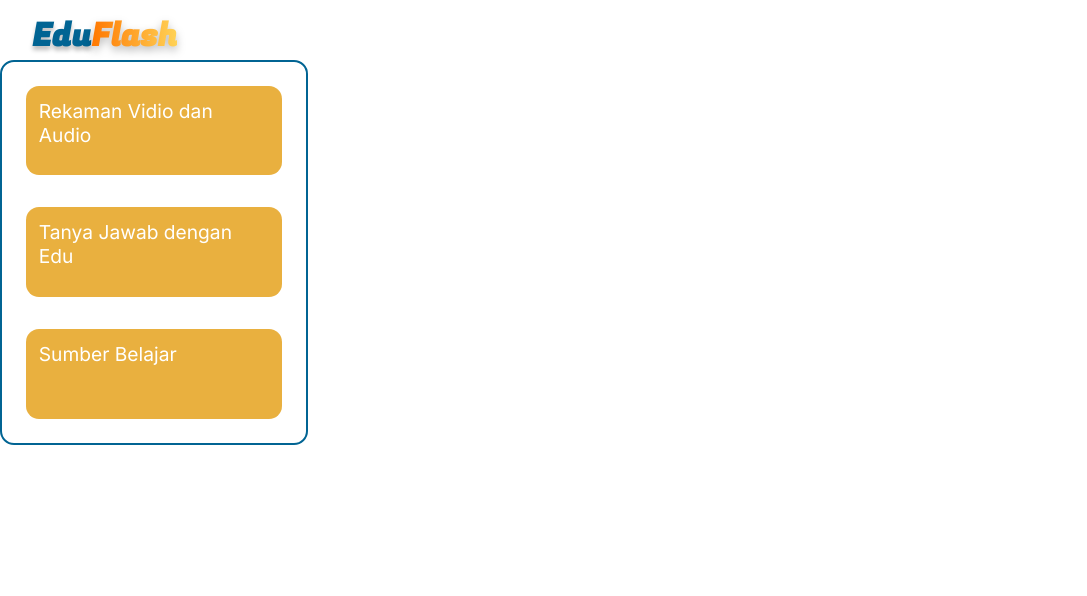
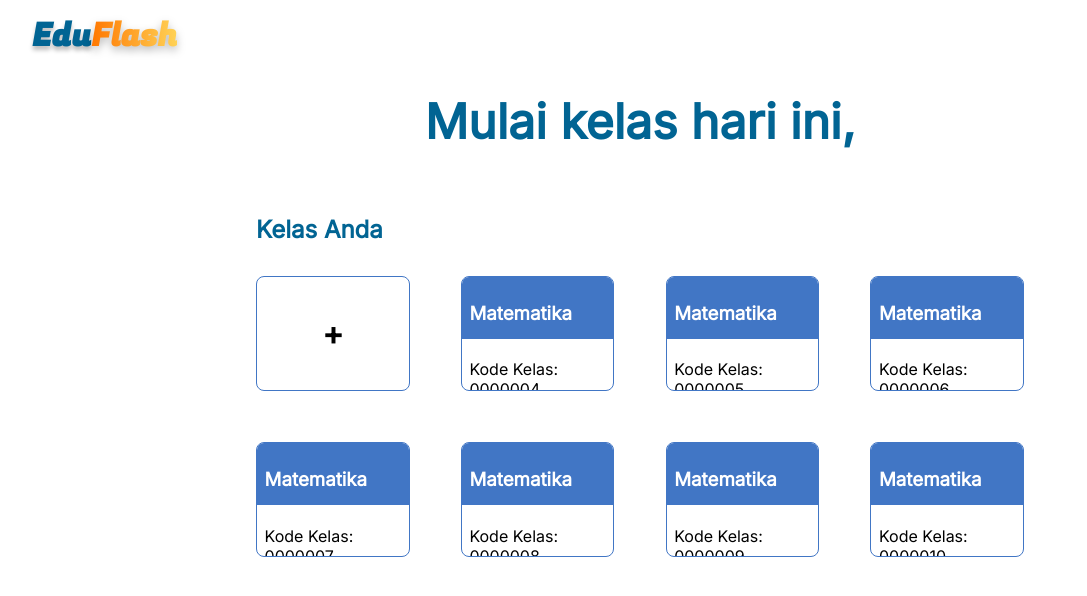
Before and after one commit to Kutukobra/EduFlash, a Vue app: page /dashboard in a window 1280 px wide. Shown: the top 596 px of the page, without its empty margins (0-1087 px from the left). Built offline with nearby package versions, Linux system fonts and the light colour scheme.

Commit message:
room select page

```diff
--- a/src/components/Question.vue
+++ b/src/components/Question.vue
@@ -1,5 +1,5 @@
 <script setup>
-import { defineProps } from 'vue';
+import { defineProps } from "vue";
 defineProps({
   question: Object,
 });
@@ -7,9 +7,16 @@ defineProps({
 
 <template>
   <section class="question">
-    <h3>{{ (question.id + 1) + ". " + question.question }}</h3>
+    <h3>{{ question.id + 1 + ". " + question.question }}</h3>
     <label v-for="option in question.options">
-        <input type="radio" :name="'q_' + question.id" :value="option.id">
+      <input
+        type="radio"
+        :name="'q_' + question.id"
+        :value="option.id"
+        @change="
+          $emit('update', { questionId: question.id, optionId: option.id })
+        "
+      />
       {{ option.text }}
     </label>
   </section>
@@ -26,7 +33,7 @@ defineProps({
   padding: 1rem;
 }
 
-    .question  h3 {
+.question h3 {
   font-size: 1.5rem;
   color: #15394a;
   font-weight: 800;
@@ -40,15 +47,15 @@ defineProps({
   background-color: #016493;
   padding: 1rem;
   font-size: 1.2rem;
-        color: #FFFFFF;
+  color: #ffffff;
 }
 
 .question > label:hover {
   cursor: pointer;
-        background-color: #F3B124;
+  background-color: #f3b124;
 }
 
 .question > label:has(input:checked) {
-        background-color: #F3B124;
+  background-color: #f3b124;
 }
 </style>
--- /dev/null
+++ b/src/components/ScoreResult.vue
@@ -0,0 +1,53 @@
+<script setup>
+const props = defineProps({
+  score: Number,
+});
+const emit = defineEmits(["close"]);
+</script>
+
+<template>
+  <div class="overlay">
+    <div class="popup">
+      <h1>Skor Anda</h1>
+      <span class="score">{{ Math.round(score) }}%</span>
+      <button @click="emit('close')">Tutup</button>
+    </div>
+  </div>
+</template>
+
+<style scoped>
+.overlay {
+  position: fixed;
+  inset: 0;
+  background: rgba(0, 0, 0, 0.4);
+  display: flex;
+  align-items: center;
+  justify-content: center;
+  z-index: 999;
+}
+
+.popup {
+  background: white;
+  padding: 2rem 3rem;
+  border-radius: 16px;
+  text-align: center;
+  box-shadow: 0 10px 40px rgba(0,0,0,0.25);
+}
+
+.score {
+  display: block;
+  font-size: 3rem;
+  font-weight: 800;
+  margin: 1rem 0;
+}
+
+button {
+  padding: 0.6rem 1.5rem;
+  border-radius: 10px;
+  border: none;
+  background: #016493;
+  color: white;
+  font-size: 1rem;
+  cursor: pointer;
+}
+</style>
--- a/src/pages/Dashboard.vue
+++ b/src/pages/Dashboard.vue
@@ -1,34 +1,145 @@
 <script setup>
 import Header from "@/components/Header.vue";
-import { ref, defineModel } from "vue";
-import axios, { HttpStatusCode } from "axios";
-import Navbar from "@/components/Navbar.vue";
+import { onMounted, ref } from "vue";
 
+const username = ref("")
 
-const invalidRoom = ref(false);
+const roomHistory = [
+  {
+    title: "Matematika",
+    roomId: "0000004",
+  },
+  {
+    title: "Matematika",
+    roomId: "0000005",
+  },
+  {
+    title: "Matematika",
+    roomId: "0000006",
+  },
+  {
+    title: "Matematika",
+    roomId: "0000007",
+  },
+  {
+    title: "Matematika",
+    roomId: "0000008",
+  },
+  {
+    title: "Matematika",
+    roomId: "0000009",
+  },
+  {
+    title: "Matematika",
+    roomId: "0000010",
+  },
+]
 
+onMounted(() => {
+  username.value = localStorage.getItem("username");
+})
 </script>
 
 <template>
   <Header />
-  <div id="join-wrapper">
-    <main>
-
-    </main>
-    <Navbar />
-  </div>
+  <main>
+    <h1>Mulai kelas hari ini, {{ username }}</h1>
+    <section>
+      <h2>Kelas Anda</h2>
+      <div id="class-grid">
+        <div id="new-class">
+          +
+        </div>
+        <div class="room-card" v-for="room in roomHistory" :key="room.roomId">
+          <div class="room-card-top">
+            <h3>{{ room.title }}</h3>
+          </div>
+          <div class="room-card-bottom">
+            <span>Kode Kelas: {{ room.roomId }}</span>
+          </div>
+        </div>
+      </div>
+    </section>
+  </main>
 </template>
 
 <style scoped>
-#join-wrapper {
-  width: 100%;
+
+main {
+  display: flex;
+  flex-direction: column;
+  align-items: center;
 }
 
-main {
-  width: 50%;
+h1 {
+  color: #016493;
+  font-size: 3rem;
+  margin-bottom: 4rem;
+  margin-top: 2rem;
 }
 
-#navbar {
-  width: 20%;
+h2 {
+  color: #016493;
+  margin-bottom: 2rem;
 }
+
+section {
+  position: relative;
+  width: 60%;
+  height: 50%;
+}
+
+#class-grid {
+  display: grid;
+  grid-template-columns: 1fr 1fr 1fr 1fr;
+  gap: 3.2rem;
+}
+
+#new-class,
+.room-card {
+  box-sizing: border-box;
+  border: 1px solid #4176C5;
+  border-radius: 8px;
+  background: white;
+  overflow: hidden;
+
+  aspect-ratio: 4 / 3;
+}
+
+h3 {
+  position: relative;
+  top: 40%;
+  left: 5%;
+  color: white;
+}
+
+.room-card-top {
+  box-sizing: border-box;
+  width: 100%;
+  height: 55%;
+  margin: 0px;
+  background-color: #4176C5;
+}
+
+.room-card-bottom {
+  width: 100%;
+  height: 45%;
+}
+
+span {
+  position: relative;
+  left: 5%;
+  top: 40%;
+  font-size: 1rem;
+}
+
+#new-class {
+  font-size: 2rem;
+  font-weight: bold;
+  cursor: pointer;
+  display: flex;
+  justify-content: center;
+  align-items: center;
+}
+
 </style>
--- a/src/pages/JoinQuiz.vue
+++ b/src/pages/JoinQuiz.vue
@@ -11,9 +11,10 @@ const invalidRoom = ref(false);
 
 function submitJoinRoom() {
   axios
-    .get("/room/join", {
+    .post("/room/join", {
       params: {
         roomId: roomId.value,
+        studentName: name.value,
       },
     })
     .then((response) => {
--- a/src/pages/Quiz.vue
+++ b/src/pages/Quiz.vue
@@ -1,6 +1,8 @@
 <script setup>
 import Header from "@/components/Header.vue";
 import Question from "@/components/Question.vue";
+import ScoreResult from "@/components/ScoreResult.vue";
+import { ref } from "vue";
 
 const questions = [
   {
@@ -10,7 +12,10 @@ const questions = [
       { id: 0, text: "Mikoplastik." },
       { id: 1, text: "Mikoservis." },
       { id: 2, text: "Mikola Syabila" },
-      { id: 3, text: "Mikosayang Lorem Ipsum is simply dummy text of the printing and typesetting industry. Lorem Ipsum has been the industry's standard dummy text ever since the 1500s, when an unknown printer took a galley of type and scrambled it to make a type specimen book. It has survived not only five centuries, but also the leap into electronic typesetting, remaining essentially unchanged. It was popularised in the 1960s with the release of Letraset sheets containing Lorem Ipsum passages, and more recently with desktop publishing software like Aldus PageMaker including versions of Lorem Ipsum." },
+      {
+        id: 3,
+        text: "Mikosayang Lorem Ipsum is simply dummy text of the printing and typesetting industry. Lorem Ipsum has been the industry's standard dummy text ever since the 1500s, when an unknown printer took a galley of type and scrambled it to make a type specimen book. It has survived not only five centuries, but also the leap into electronic typesetting, remaining essentially unchanged. It was popularised in the 1960s with the release of Letraset sheets containing Lorem Ipsum passages, and more recently with desktop publishing software like Aldus PageMaker including versions of Lorem Ipsum.",
+      },
     ],
     answer: 2,
   },
@@ -49,12 +54,31 @@ const questions = [
   },
 ];
 
+const answers = ref({});
+const score = ref(0);
+
+const showScore = ref(false)
+
 function submitQuiz() {
-  for (question in questions) {
-
+  var questionCount = questions.length;
+  var correctAnswer = 0;
+  for (const question of questions) {
+    if (answers.value[question.id] == question.answer) {
+      console.log({
+        answered: answers.value[question.id],
+        answer: question.answer,
+      })
+      correctAnswer++;
     }
   }
+  score.value = (correctAnswer / questionCount) * 100.0;
+  showScore.value = true;
+}
 
+function handleUpdate({ questionId, optionId }) {
+  answers.value[questionId] = optionId;
+  console.log(answers.value)
+}
 </script>
 
 <template>
@@ -65,10 +89,12 @@ function submitQuiz() {
         v-for="question in questions"
         :question="question"
         :key="question.id"
+        @update="handleUpdate"
       />
-      <input type="submit" id="submit-btn">
+      <input type="submit" id="submit-btn" />
     </form>
   </div>
+  <ScoreResult :score="score" v-if="showScore" @close="showScore = false"/>
 </template>
 
 <style scoped>
@@ -85,17 +111,17 @@ function submitQuiz() {
 #submit-btn {
   width: 60%;
   height: 5rem;
-    border: 2px solid ;
+  border: 2px solid;
   border-radius: 14px;
   position: relative;
   left: 20%;
   margin-bottom: 5rem;
-    background-color: #5DA2CD;
+  background-color: #5da2cd;
   color: white;
 }
 
 #submit-btn:hover {
-    background-color: #F3B124;
+  background-color: #f3b124;
   cursor: pointer;
 }
 </style>
--- a/src/pages/Register.vue
+++ b/src/pages/Register.vue
@@ -71,12 +71,12 @@ function submitRegister() {
         v-model="email"
       />
 
-      <label for="role">Peran</label>
+      <!-- <label for="role">Peran</label>
       <select id="role" required v-model="role">
         <option disabled value="">Pilih peran Anda</option>
         <option value="teacher">Guru</option>
         <option value="student">Murid</option>
-      </select>
+      </select> -->
 
       <label for="password">Kata Sandi</label>
       <input
--- a/src/router/index.js
+++ b/src/router/index.js
@@ -11,7 +11,7 @@ import Quiz from '@/pages/Quiz.vue'
 const router = createRouter({
   history: createWebHistory(import.meta.env.BASE_URL),
   routes: [
-    { path: '/landing', component: Landing },
+    { path: '/', component: Landing },
     { path: '/login', component: Login },
     { path: '/register', component: Register },
     { path: '/join', component: JoinQuiz },
```
Lines whose indentation alone changed are shown as unchanged.
